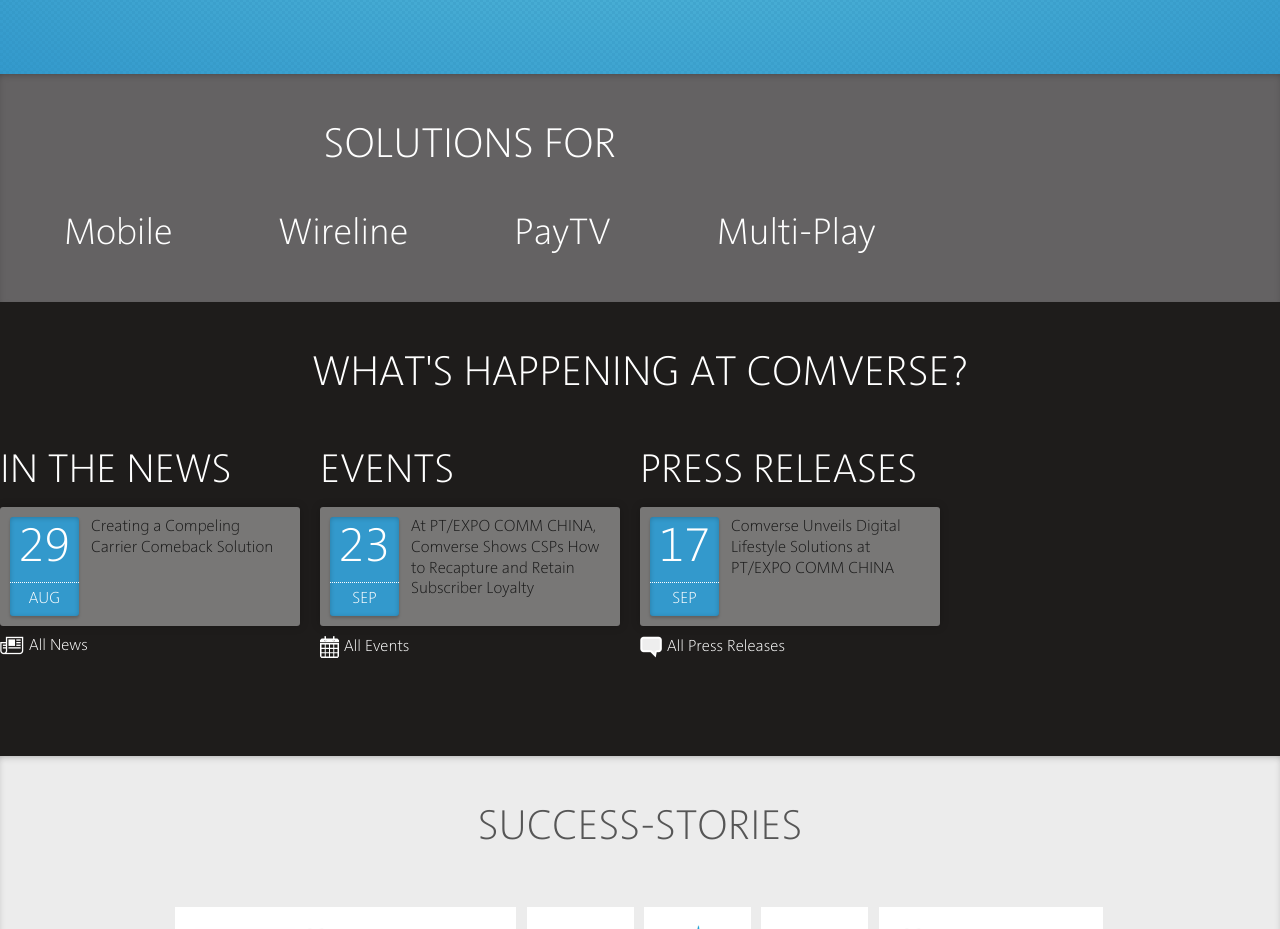
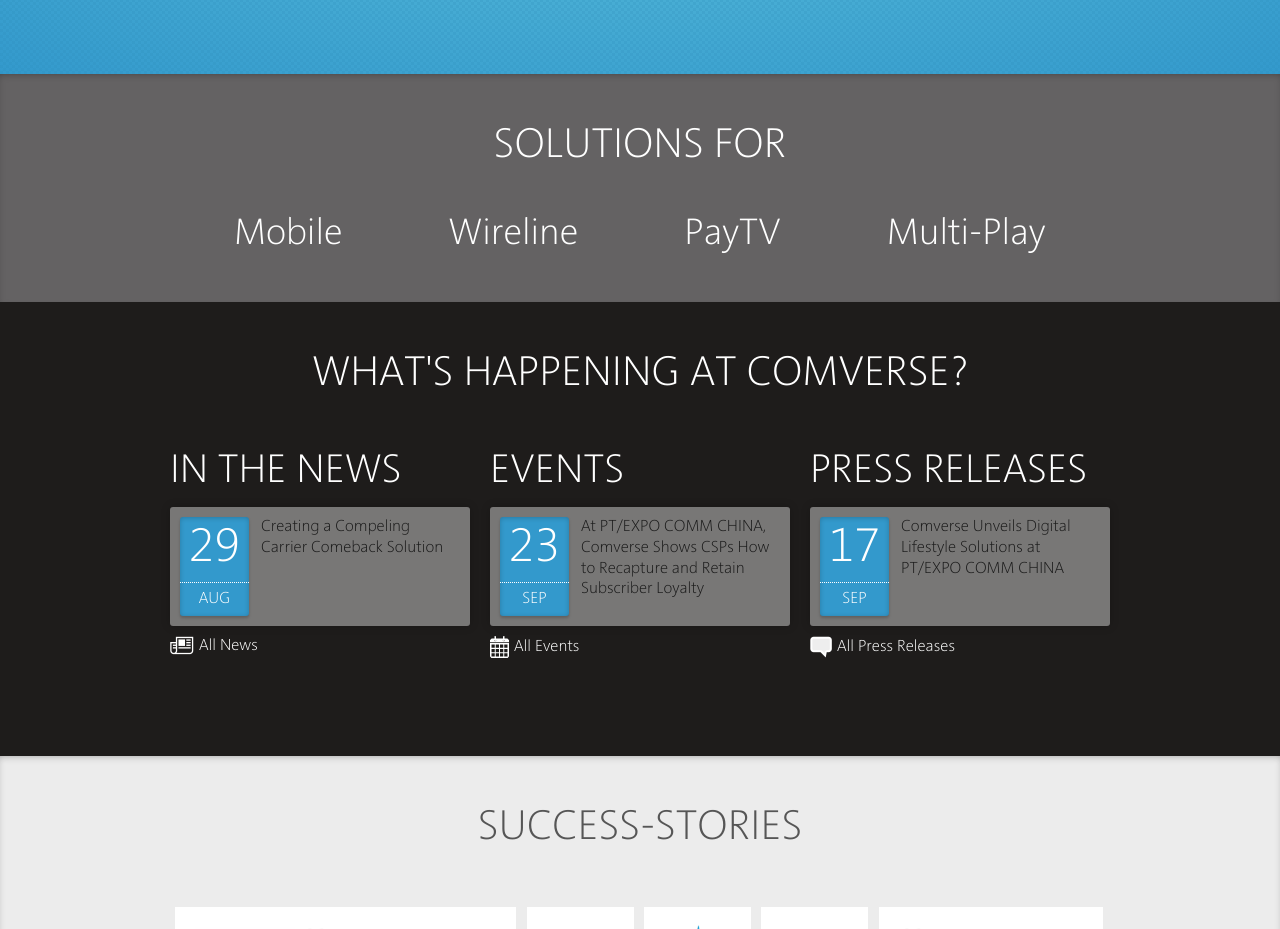
Before and after one commit to BenGedi/comverse, a plain HTML site: page index.html in a window 1280 px wide. Shown: the part 985-1914 px from the top of the page. Drawn offline with Linux system fonts and the light colour scheme.

Commit message:
work on the 767px resolution

```diff
--- a/css/main.css
+++ b/css/main.css
@@ -26,6 +26,7 @@ body{
 footer[last] div[footer-wrapper], div[container],ul[list~="solution-for"],div[stories],ul[list~="carousel-inner"] [item] div,
 ul[list~="carousel-inner"] [item] div,ul[list~="solutions"]{
 	max-width: 940px;
+	margin: 0 auto;
 }
 section{
 	max-width:100%;
@@ -811,6 +812,7 @@ ul[list~="feature-boxs"] li:first-child{
 }
 ul[list~="events"]{
 	height: 210px;
+	max-width: 940px;
 	padding-left: 0;
 	margin: 0 auto;
 }
```
